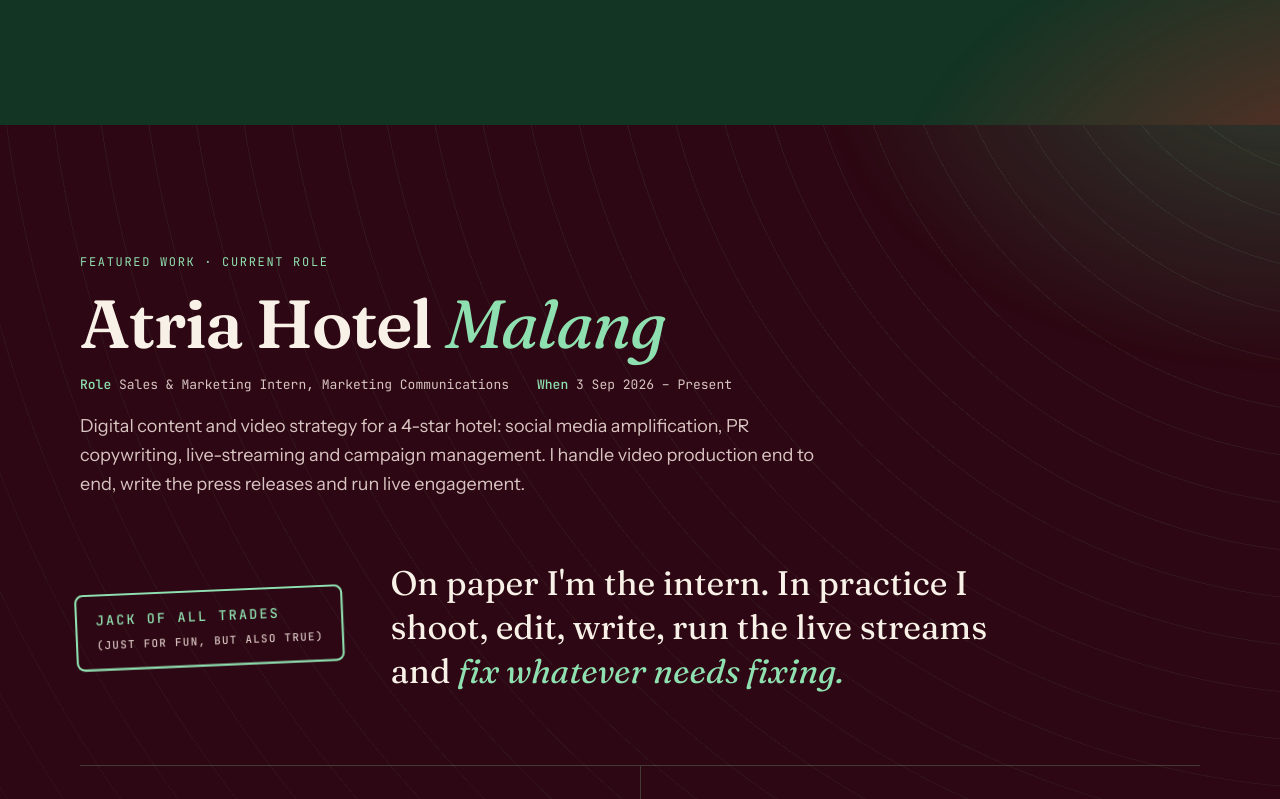
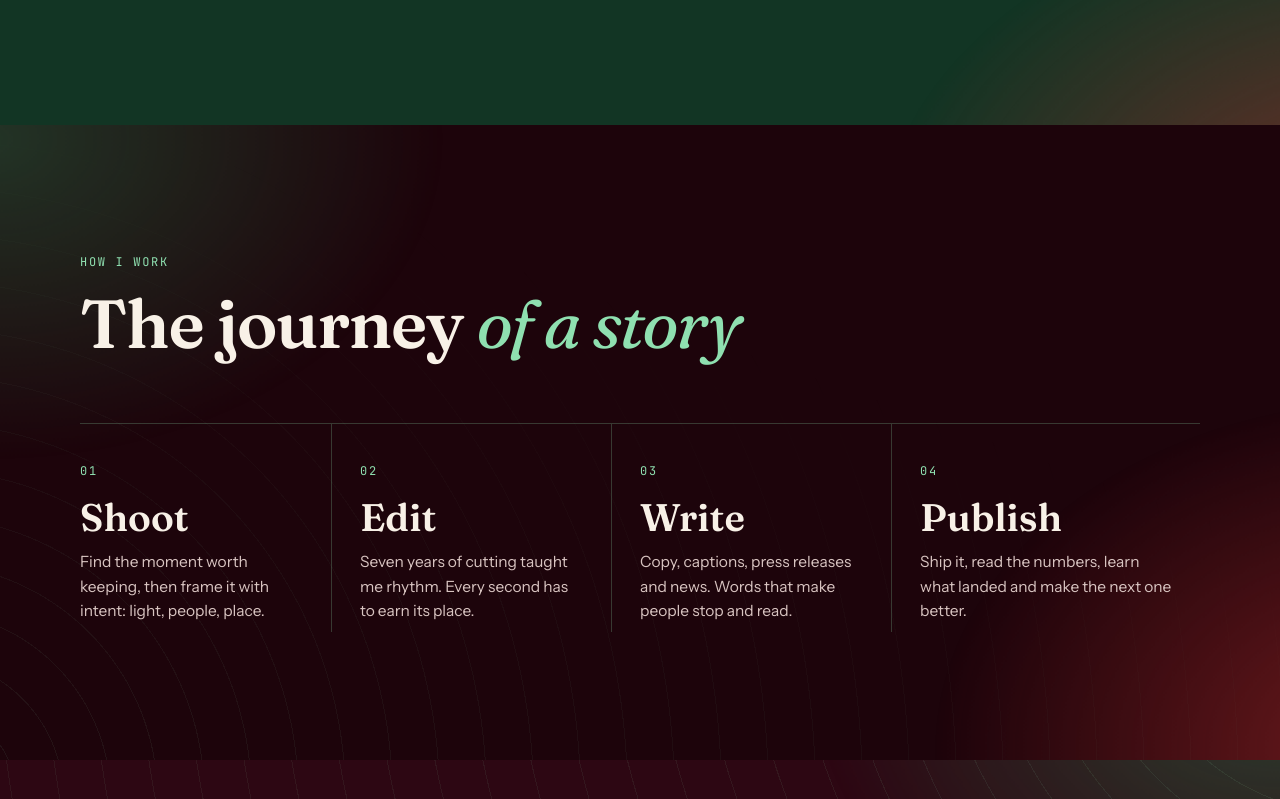
Before and after one commit to ryrey1425/ryrey1425.github.io, a plain HTML site: page index.html in a window 1280 px wide. Shown: the part 2601-3400 px from the top of the page. Drawn offline with Linux system fonts and the light colour scheme; animation ran at ten frames a second.

Commit message:
Update index.html

```diff
--- a/index.html
+++ b/index.html
@@ -510,6 +510,21 @@ p { margin: 0; }
     </div>
   </section>
 
+  <section class="band b-deep" id="journey">
+    <div class="wrap">
+      <div class="head">
+        <p class="tag reveal">How I work</p>
+        <h2 class="reveal">The journey <em>of a story</em></h2>
+      </div>
+      <ol class="steps">
+        <li class="reveal"><span>01</span><h3>Shoot</h3><p>Find the moment worth keeping, then frame it with intent: light, people, place.</p></li>
+        <li class="reveal"><span>02</span><h3>Edit</h3><p>Seven years of cutting taught me rhythm. Every second has to earn its place.</p></li>
+        <li class="reveal"><span>03</span><h3>Write</h3><p>Copy, captions, press releases and news. Words that make people stop and read.</p></li>
+        <li class="reveal"><span>04</span><h3>Publish</h3><p>Ship it, read the numbers, learn what landed and make the next one better.</p></li>
+      </ol>
+    </div>
+  </section>
+
   <section class="band b-wine" id="atria">
     <div class="wrap">
       <div class="head">
@@ -887,6 +902,26 @@ p { margin: 0; }
 /* motion pack */
 .js .reveal{filter:blur(10px);transition:opacity .9s var(--ease),transform 1s var(--ease),filter .9s var(--ease);transition-delay:var(--d,0ms)}
 .js .reveal.in{filter:none}
+.steps li,#experience .timeline li{position:relative;transition:transform .5s cubic-bezier(.2,.9,.2,1)}
+.steps li::after,#experience .timeline li::before{content:"";display:block!important;position:absolute;left:0;top:-1px;height:2px;width:100%;background:linear-gradient(90deg,var(--jade-400),var(--wine-500));transform:scaleX(0);transform-origin:left;transition:transform .7s cubic-bezier(.2,.9,.2,1)}
+.steps li:hover,#experience .timeline li:hover{transform:translateY(-6px)}
+.steps li:hover::after,#experience .timeline li:hover::before{transform:scaleX(1)}
+.steps li:hover span{color:var(--wine-500)}
+.steps span{transition:color .4s}
+.me{transition:transform .2s linear}
+.steps{list-style:none;margin:0;padding:0;display:grid;grid-template-columns:repeat(4,1fr);border-top:1px solid var(--rule)}
+.steps li{padding:32px 28px 8px 0;border-right:1px solid var(--rule);margin-right:28px}
+.steps li:last-child{border-right:0;margin-right:0}
+.steps span{font-family:var(--mono);font-size:12px;letter-spacing:.14em;color:var(--tag)}
+.steps h3{font-size:clamp(30px,3vw,42px);margin:14px 0 12px}
+.steps p{color:var(--dim);font-size:15.5px}
+#experience .timeline{display:flex;gap:0;overflow-x:auto;scroll-snap-type:x mandatory;padding:0 0 22px;margin:0;border-top:1px solid var(--rule);scrollbar-width:thin;scrollbar-color:var(--wine-500) transparent}
+#experience .timeline li{display:block;flex:0 0 min(300px,78vw);scroll-snap-align:start;padding:28px 26px 0 0;margin-right:26px;border-right:1px solid var(--rule);border-top:0}
+#experience .timeline li::after{display:none}
+#experience .timeline time{display:block;font-family:var(--display);font-size:30px;font-weight:600;color:var(--em);margin-bottom:14px;letter-spacing:-.01em}
+#experience .timeline h3{font-size:19px;margin-bottom:8px}
+@media (max-width:760px){.steps{grid-template-columns:1fr 1fr}.steps li:nth-child(2){border-right:0;margin-right:0}}
+@media (max-width:480px){.steps{grid-template-columns:1fr}.steps li{border-right:0;margin-right:0;border-bottom:1px solid var(--rule);padding-bottom:24px}}
 .js .head h2.split{clip-path:none!important;opacity:1;transform:none;filter:none}
 .split .w{display:inline-block;overflow:hidden;vertical-align:bottom;padding-bottom:.12em;margin-bottom:-.12em}
 .split .w>span{display:inline-block;transform:translateY(115%) rotate(6deg);transform-origin:0 100%;transition:transform 1s cubic-bezier(.2,.9,.2,1);transition-delay:calc(var(--i)*70ms)}
@@ -906,13 +941,15 @@ p { margin: 0; }
     });
   // siblings enter one after another
   document.querySelectorAll('.reveal').forEach(el=>{if(el.style.getPropertyValue('--d'))return;const s=[...el.parentNode.children].filter(c=>c.classList.contains('reveal'));const k=s.indexOf(el);if(k>0)el.style.setProperty('--d',Math.min(k,8)*80+'ms')});
+  // photo drifts with scroll
+  const me=document.querySelector('.me');if(me)addEventListener('scroll',()=>{const r=me.getBoundingClientRect();me.style.translate=`0 ${(r.top+r.height/2-innerHeight/2)*-.08}px`},{passive:true});
   if(!matchMedia('(hover:hover)').matches)return;
-  // magnetic buttons
-  document.querySelectorAll('.btn').forEach(b=>{b.addEventListener('mousemove',e=>{const r=b.getBoundingClientRect();b.style.transform=`translate(${(e.clientX-r.left-r.width/2)*.25}px,${(e.clientY-r.top-r.height/2)*.35}px)`});b.addEventListener('mouseleave',()=>b.style.transform='')});
   // cursor light
   const g=document.createElement('div');g.id='glow';document.body.append(g);let x=0,y=0,tx=0,ty=0;
   addEventListener('mousemove',e=>{tx=e.clientX;ty=e.clientY;g.style.opacity=1});
   (function f(){x+=(tx-x)*.12;y+=(ty-y)*.12;g.style.transform=`translate(${x}px,${y}px)`;requestAnimationFrame(f)})();
+  // magnetic buttons
+  document.querySelectorAll('.btn').forEach(b=>{b.addEventListener('mousemove',e=>{const r=b.getBoundingClientRect();b.style.transform=`translate(${(e.clientX-r.left-r.width/2)*.25}px,${(e.clientY-r.top-r.height/2)*.35}px)`});b.addEventListener('mouseleave',()=>b.style.transform='')});
 })();
 </script>
 </body>
```
